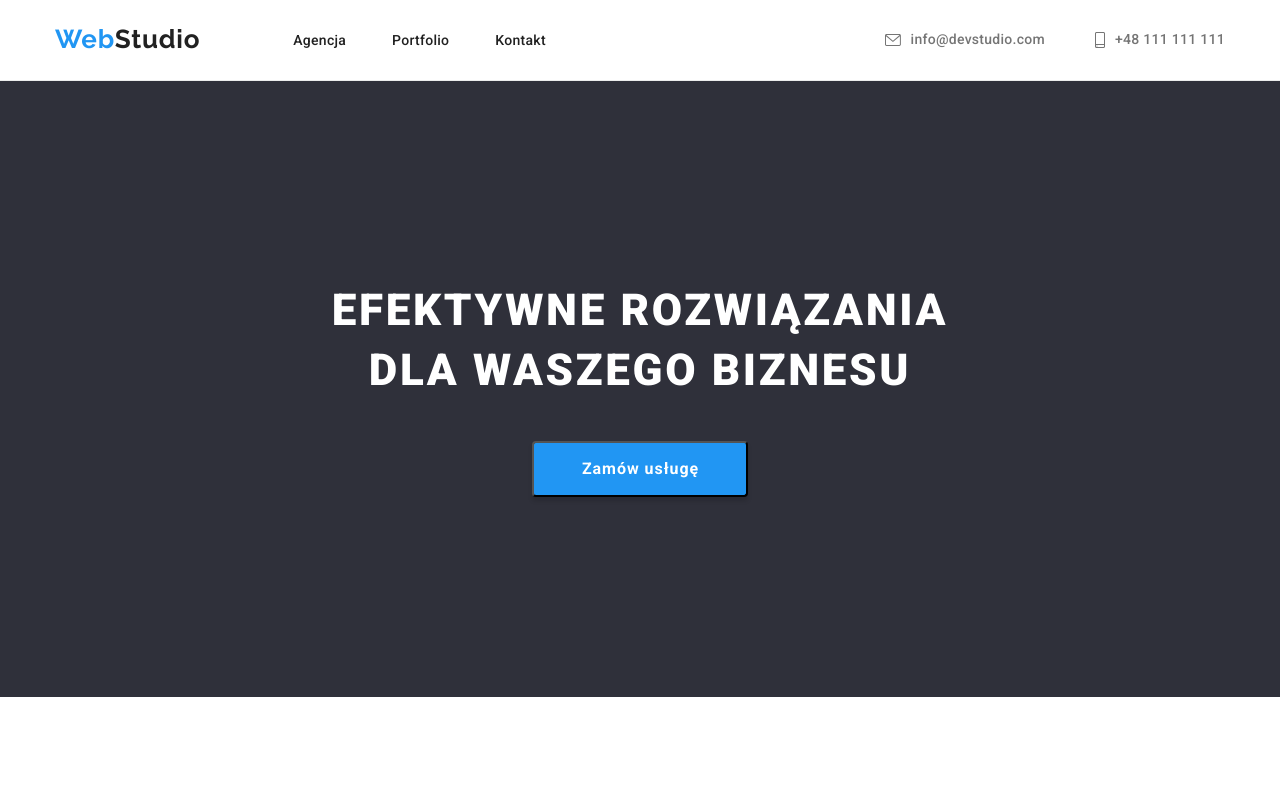
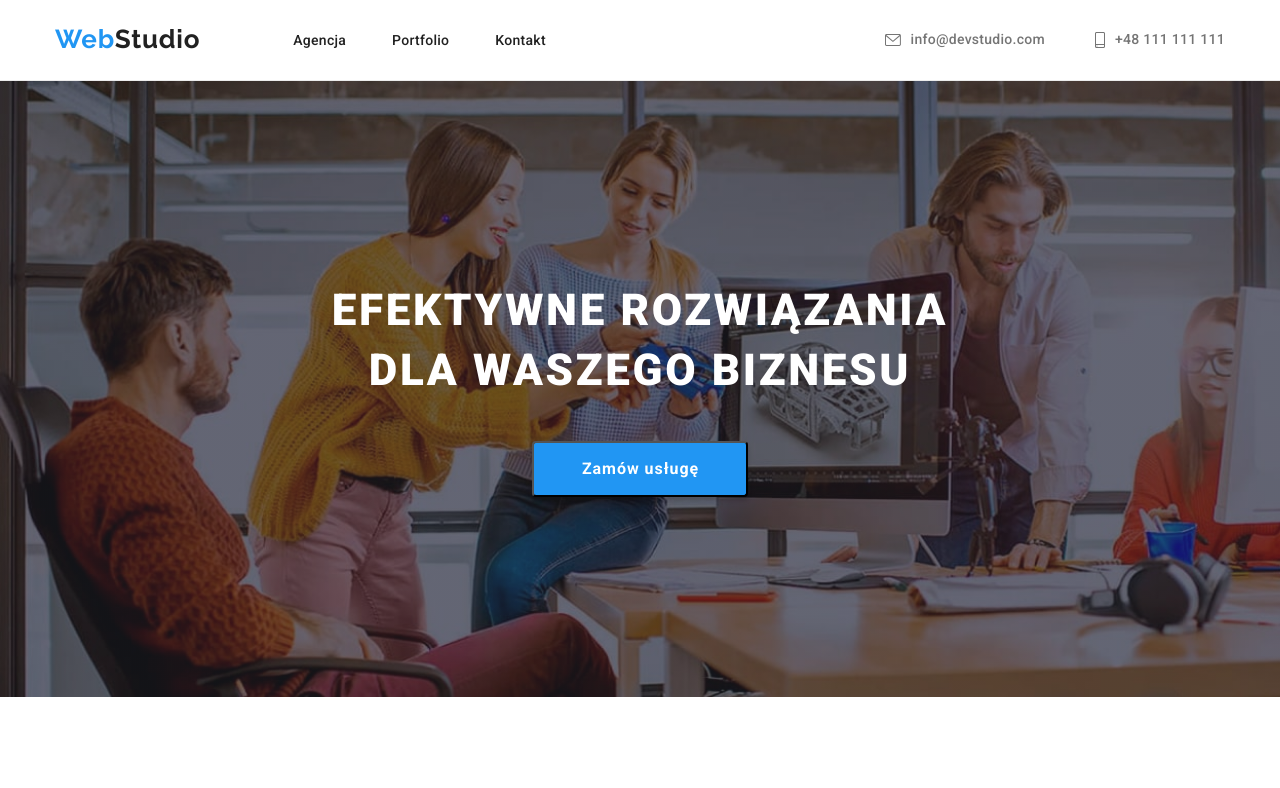
Before and after one commit to Marcin-Figura/goit-markup-hw-04, a plain HTML site: page index.html in a window 1280 px wide. Shown: the top 788 px of the page. Drawn offline with nearby package versions, Linux system fonts and the light colour scheme; the site is published under a folder, as on GitHub Pages, so addresses that start at the root find nothing.

Commit message:
Update styles.css

```diff
--- a/styles.css
+++ b/styles.css
@@ -206,7 +206,7 @@ img {
   background-color: #2F303A;
   background-image:
     linear-gradient(rgba(47, 48, 58, 0.4), rgba(47, 48, 58, 0.4)),
-    url("/images/background.jpg");
+    url("./images/background.jpg");
   background-size: cover;
   background-repeat: no-repeat;
 }
```
